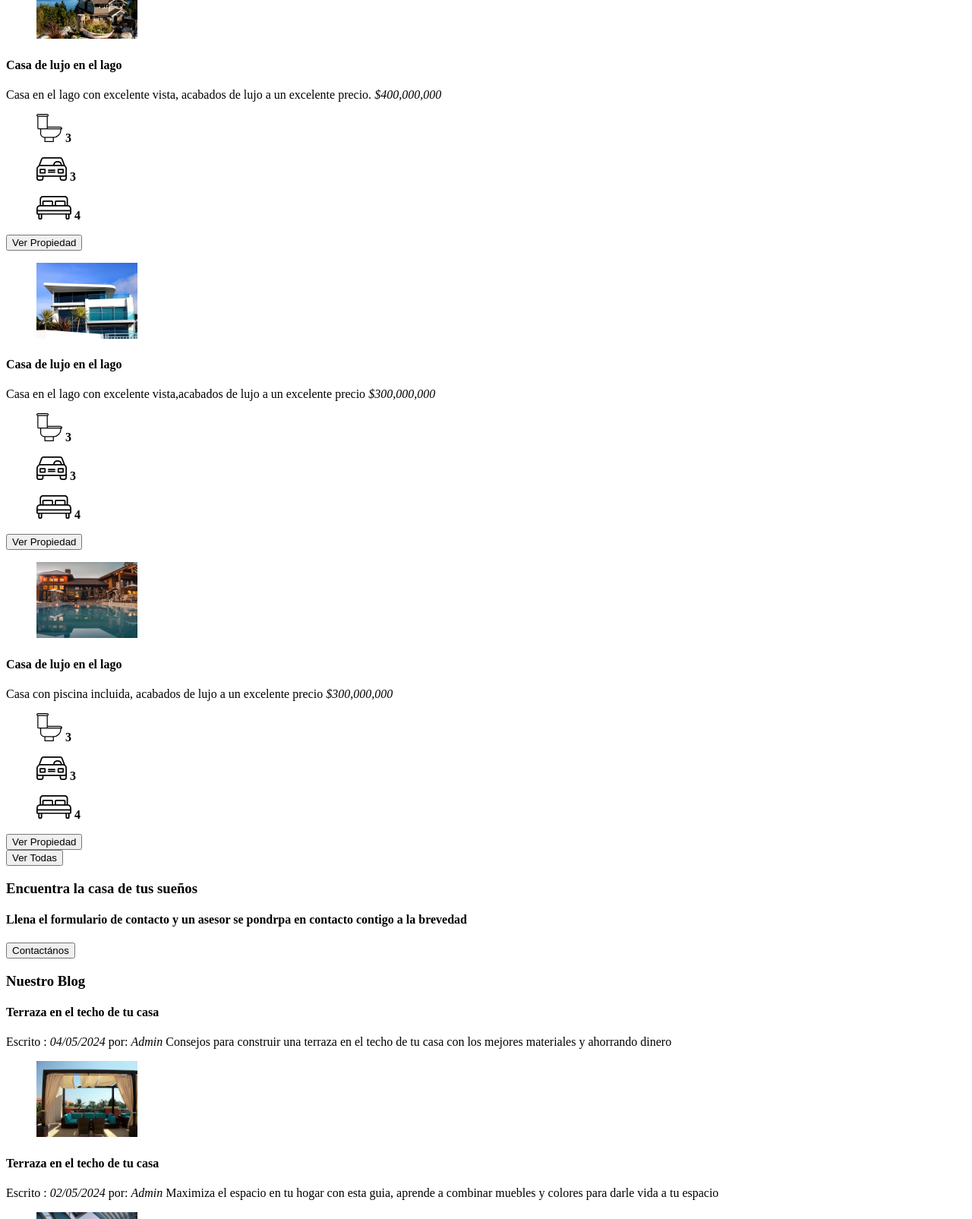
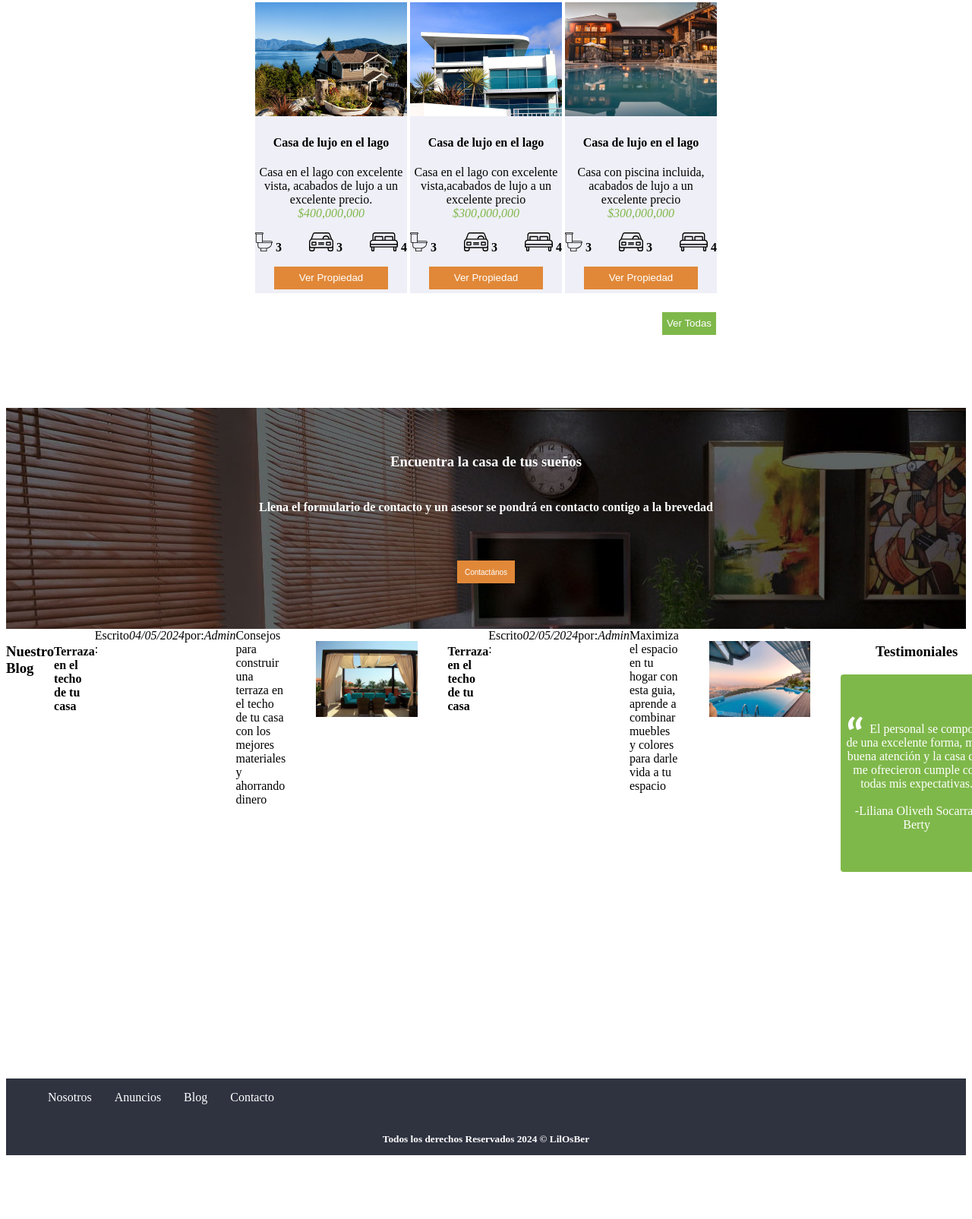
Before and after one commit to Jalmanbas/TallerEvaluativoHTML, a plain HTML site: page index.html in a window 1280 px wide. Shown: the part 1195-2800 px from the top of the page at 76% size. After the commit the page ends 2724 px from the top, so only its background shows below. Drawn offline with Linux system fonts and the light colour scheme.

Commit message:
1 section missing, tomorrow ask liliana

```diff
--- a/index.html
+++ b/index.html
@@ -19,7 +19,7 @@
             <li><a href="contacto">Contacto</a></li>
         </ul>
     </nav>
-<h2>Venta de Casas y Departamentos Exclusivos de lujo</h2>
+<h1>Venta de Casas y Departamentos Exclusivos de lujo</h1>
 
 
 </header>
@@ -32,26 +32,29 @@
             <figure>
                 <img src="img/icono1.svg" alt="" height="50px">
             </figure>
+            <h3>SEGURIDAD</h3>
             <p>
-                <h3>SEGURIDAD</h3>
-                La ubicacion de nuestras casas y apartamentos les brindará un confotr y la oportunidad de sentirse libre y llenos de confianza al estar allí, porque contamos con un buen sistema de seguridad en nuestra zona y los alrededores.!
+
+                  La ubicacion de nuestras casas y apartamentos les brindará un confort y la oportunidad de sentirse libre y llenos de confianza al estar allí, porque contamos con un buen sistema de seguridad en nuestra zona y los alrededores!
             </p>
         </article>
         <article>
             <figure>
                 <img src="img/icono2.svg" alt="" height="50px">
             </figure>
+            <h3>PRECIO</h3>
             <p>
-                <h3>PRECIO</h3>
-                Los mejores precios los podrás encontrar con nosotros, porque presentamos grandes ofertas y te brindamo sla posibilidad de diferentes medios para financiar y puedas estrenar tu casa, para que empieces a disfrutarla, llama ya.!
+
+                Los mejores precios los podrás encontrar con nosotros, porque presentamos grandes ofertas y te brindamo sla posibilidad de diferentes medios para financiar y puedas estrenar tu casa, para que empieces a disfrutarla.Llama ya!
             </p>
         </article>
         <article>
             <figure>
                 <img src="img/icono3.svg" alt="" height="50px">
             </figure>
+            <h3>A TIEMPO</h3>
             <p>
-                <h3>A TIEMPO</h3>
+
                 Somos una empresa seria y nos dedicamos a complacer a nuestros clientes en cuanto a la entrega de sus casas y apartamentos en el tiempo estipulado, porque para nosotros es muy importante brindarles la seguridad de estar tranquilos!
             </p>
 
@@ -59,14 +62,41 @@
         </article>
     </section>
     <section class="hometosell">
-        <h3>Casas y Departamentos en Venta</h3>
+        <h3 class="moreustitle">Casas y Departamentos en Venta</h3>
         <article>
-            <figure>
+            <figure class="ad">
                 <img src="img/anuncio1.jpg" alt="" height="100px">
             </figure>
             <h4>Casa de lujo en el lago</h4>
-            Casa en el lago con excelente vista, acabados de lujo a un excelente precio.
+            <p>
+            Casa en el lago con excelente vista, acabados de lujo a un excelente precio. <br>
             <em class="precio">$400,000,000</em>
+            <div class="iconitos">
+            <figure>
+                <img src="img/icono_wc.svg" alt=""> <b>3</b>
+            </figure>
+
+            <figure>
+                <img src="img/icono_estacionamiento.svg" alt=""> <b>3</b>
+            </figure>
+
+            <figure>
+                <img src="img/icono_dormitorio.svg" alt=""> <b>4</b>
+            </figure>
+        </div>
+         </p>
+
+            <button> Ver Propiedad</button>
+        </article>
+        <article>
+            <figure class="ad">
+                <img src="img/anuncio2.jpg" alt="" height="100px">
+            </figure>
+            <h4>Casa de lujo en el lago</h4>
+            <p>
+            Casa en el lago con excelente vista,acabados de lujo a un excelente precio <br>
+            <em class="precio">$300,000,000</em>
+            <div class="iconitos">
             <figure>
                 <img src="img/icono_wc.svg" alt=""> <b>3</b>
             </figure>
@@ -75,16 +105,18 @@
             </figure>
             <figure>
                 <img src="img/icono_dormitorio.svg" alt=""> <b>4</b>
-            </figure>
+            </figure></div></p>
             <button> Ver Propiedad</button>
         </article>
         <article>
-            <figure>
-                <img src="img/anuncio2.jpg" alt="" height="100px">
+            <figure class="ad">
+                <img src="img/anuncio3.jpg" alt="" height="100px">
             </figure>
             <h4>Casa de lujo en el lago</h4>
-            Casa en el lago con excelente vista,acabados de lujo a un excelente precio
+            <p>
+            Casa con piscina incluida, acabados de lujo a un excelente precio <br>
             <em class="precio">$300,000,000</em>
+            <div class="iconitos">
             <figure>
                 <img src="img/icono_wc.svg" alt=""> <b>3</b>
             </figure>
@@ -93,42 +125,28 @@
             </figure>
             <figure>
                 <img src="img/icono_dormitorio.svg" alt=""> <b>4</b>
-            </figure>
+            </figure></div></p>
             <button> Ver Propiedad</button>
         </article>
-        <article>
-            <figure>
-                <img src="img/anuncio3.jpg" alt="" height="100px">
-            </figure>
-            <h4>Casa de lujo en el lago</h4>
-            Casa con piscina incluida, acabados de lujo a un excelente precio
-            <em class="precio">$300,000,000</em>
-            <figure>
-                <img src="img/icono_wc.svg" alt=""> <b>3</b>
-            </figure>
-            <figure>
-                <img src="img/icono_estacionamiento.svg" alt=""> <b>3</b>
-            </figure>
-            <figure>
-                <img src="img/icono_dormitorio.svg" alt=""> <b>4</b>
-            </figure>
-            <button> Ver Propiedad</button>
-        </article>
+        <br>
         <button class="todas">Ver Todas</button>
     </section>
-    <section class="misc">
-        <article class="banner">
+
+        <section class="banner">
             <h3>
                 Encuentra la casa de tus sueños
             </h3>
             <h4>
-                Llena el formulario de contacto y un asesor se pondrpa en contacto contigo a la brevedad
+                Llena el formulario de contacto y un asesor se pondrá en contacto contigo a la brevedad
             </h4>
             <button>Contactános</button>
-        </article>
-        <article>
+        </section>
+        <section class="misc">
+        <article class="blog">
             <h3>Nuestro Blog</h3>
             <p>
+
+
                 <h4>Terraza en el techo de tu casa</h4>
                 Escrito : <em>04/05/2024</em> por: <em>Admin</em>
                 Consejos para construir una terraza en el techo de tu casa con los mejores materiales y ahorrando dinero
@@ -144,14 +162,18 @@
                     <img src="img/blog2.jpg" alt="" height="100px">
                 </figure>
             </p>
-            <h3>Testimoniales</h3>
-            <p>
-               <em class="comillota">¨</em>
-                El personal se comportó de una excelente forma, muy buena atención y la casa que me ofrecieron cumple con todas mis expectativas. <br>
-                -Liliana Oliveth Socarraz Berty
-            </p>
+
         </article>
 
+        <aside>
+            <h3>Testimoniales</h3>
+        <p>
+           <img class="comillota" src="img/comilla.svg" height="25px"></img>
+            El personal se comportó de una excelente forma, muy buena atención y la casa que me ofrecieron cumple con todas mis expectativas. <br>
+
+            <br>-Liliana Oliveth Socarraz Berty
+        </p>
+    </aside>
     </section>
 </main>
 
--- a/stylex.css
+++ b/stylex.css
@@ -1,6 +1,6 @@
 .encabezado{
   background-image: url(img/header.jpg);
- background-size:cover;
+ background-size:100%;
  background-repeat: no-repeat;
 width: 100%;
 height: 100vh;
@@ -10,8 +10,9 @@ padding-bottom: 0;
 }
 
 .encabezado nav ul{
+    margin-top: 125px;
     list-style: none;
-
+    margin-right: 45px;
 }
 .encabezado nav ul li{
 
@@ -23,21 +24,45 @@ padding-bottom: 0;
     font-size: 20px;
     text-decoration: none;
     color: white;
+    padding: 20px;
+}
+.encabezado nav  ul li a:hover{
+
+    color: #7fb84a;
 }
 
-.encabezado h2{
-    margin-top: 25%;
-    margin-left: 5%;
-    margin-bottom: 10%;
-    position: relative;
+.encabezado h1{
+
+
     width: 450px;
     color: white;
     font-size:xx-large;
+    padding: 25px;
+    margin-left: 69px;
+    margin-top: 250px;
+}
+.navegacion{
+    display: flex;
+    width: 100%;
+    height: auto;
+}
+.navegacion img{
+    margin-top: 100px;
+    height: 50px;
+    margin-left: 150px;
+}
+ul{
+    width: 100%;
+    display: flex;
+    justify-content: end;
 }
 
+
+
 main{
+    width: 100%;
     margin-top: 0;
-
+    margin-bottom: 16em;
 }
 .moreustitle{
     text-align: center;
@@ -46,22 +71,172 @@ main{
 
 }
 .moreus{
+    align-content: center;
     width: 100%;
+    text-align: center;
+}
+
+.moreus article{
+    text-align: center;
+    align-content: center;
+  width: 250px;
+  display: inline-block;
+
+}
+
+.hometosell{
+
+align-content: center;
+width: 100%;
+text-align: center;
+
+}
+
+.hometosell article{
+    text-align: center;
+    align-content: center;
+    width: 200px;
+    display: inline-block;
+    background-color: #efeff7;
+}
+
+.ad {
+    margin: 0 0 0 0;
+   width: 100%;
+   height: 100%;
+
+
+}
+.ad img{
+height: 100%;
+width: 100%;
+
+}
+
+.iconitos{
+    display: flex;
+    width: 200px;
+    justify-content: space-between;
+}
+.iconitos figure{
+    margin: 0 ;
+    padding: 0;
+
+}
+.iconitos img{
+    height: 25px
+}
+.hometosell em{
+    color: #7fb84a;
+
+}
+.hometosell article button{
+background-color: #e18838;
+text-align: center;
+color: white;
+width: 150px;
+height: 30px;
+margin-bottom: 5px;
+border: none;
+}
+.todas{
+    text-align: center;
+    margin-top: 25px;
+margin-left: 535px;
+background-color: #7fb84a;
+color: white;
+justify-content: center;
+font-size: smaller;
+border: none;
+height: 30px;
+}
+.misc{
+    width: 100%;
+}
+.banner{
+    margin-top: 6em;
+    background-image: url(img/encuentra.jpg);
+    background-repeat: no-repeat;
+    background-size: center;
+    width:100%;
+    color: white;
+    text-align: center;
+}
+.banner h3{
+    padding-top: 60px;
+    margin-bottom: 40px;
+}
+.banner h4{
+    margin-top: 40px;
+
+}
+.banner button{
+    margin-top: 40px;
+    margin-bottom: 60px;
+    background-color: #e18838;
+    color:  white;
+    border: none;
+    height: 30px;
+    font-size: x-small;
+    padding: 1em;
+}
+
+.blog{
+
     display: flex;
 }
 
-.moreus article{
-  border: 1px dotted aqua;
+
+
+footer{
+    display: grid;
+width: 100%;
+height: fit-content;
+ background-color: #2f3340;
 }
 
-.navegacion{
-    display: flex;
-    width: 100%;
-    height: auto;
+footer ul{
+    justify-content: left;
+    list-style: none;
+    color: white;
+}
+footer ul li a{
+    margin: 15px;
+    color: white;
+    text-decoration: none;
+}
+footer ul li a:hover{
+color: #7fb84a;
+}
+footer h5{
+    color: white;
+    text-align: center;
+    margin-bottom: 1em;
 }
 
-ul{
+.misc{
+     width: 100%;
+display: flex;
+}
+
+.blog{
+
     width: 100%;
-    display: flex;
-    justify-content: end;
+    display:flex;
+    justify-content: center;
 }
+
+aside h3{
+    text-align: center;
+}
+ aside p{
+
+    align-content: center;
+    width: 200px;
+    height: 260px;
+    background-color: #7fb84a;
+    border-radius: 4px;
+    color: white;
+    text-align: center;
+    justify-content: center;
+}
```
